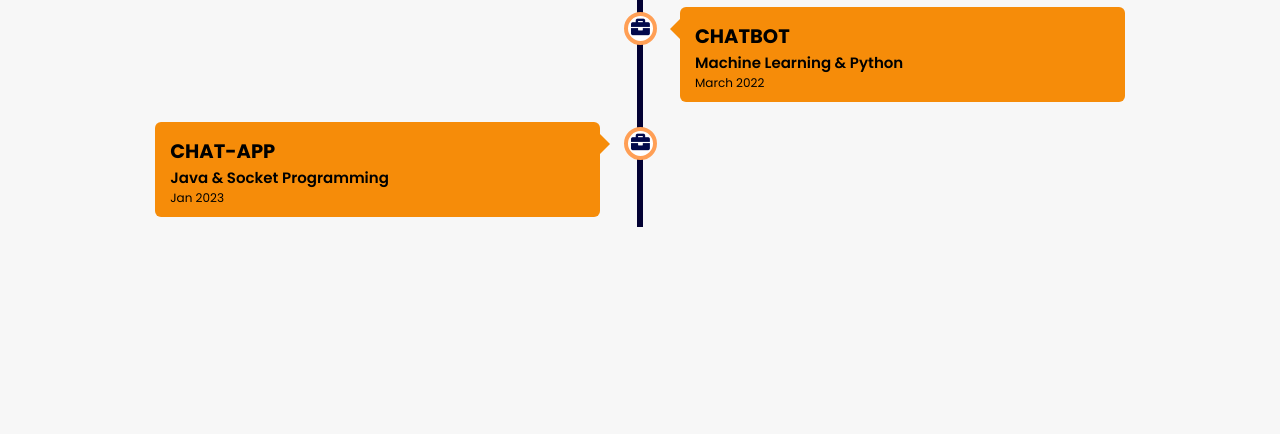
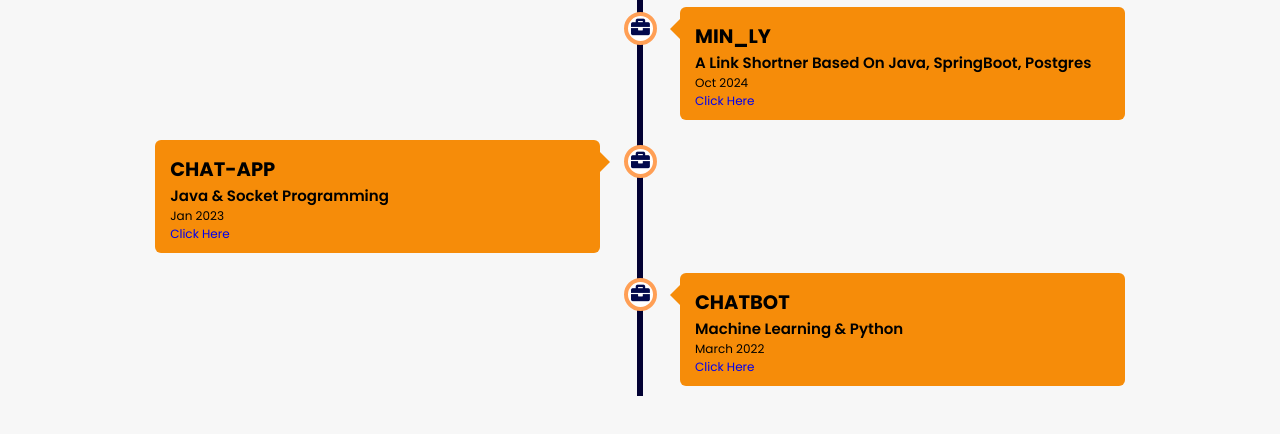
Before and after one commit to Kuwarsaab/Krit_Portfolio, a plain HTML site: page index.html in a window 1280 px wide. Both pictures are taken after a click on the link "Projects". Shown: the part 3257-3691 px from the top of the page. Drawn offline with nearby package versions, Linux system fonts and the light colour scheme; no server answers.

Commit message:
Added Minly

```diff
--- a/index.html
+++ b/index.html
@@ -172,11 +172,12 @@
     <div class="container right">
       <div class="content">
         <div class="tag">
-          <h2>CHATBOT</h2>
+          <h2>MIN_LY</h2>
         </div>
         <div class="desc">
-            <h3>Machine Learning & Python</h3>
-            <p>March 2022</p>
+            <h3>A Link Shortner based on Java, SpringBoot, Postgres</h3>
+            <p>Oct 2024</p>
+            <p><a href="https://github.com/Kuwarsaab/Min-ly">Click Here</a></p>
         </div>
       </div>
     </div>
@@ -189,11 +190,23 @@
         <div class="desc">
             <h3>Java & Socket Programming</h3>
             <p>Jan 2023</p>
+            <p><a href="https://github.com/Kuwarsaab/Chat-App">Click Here</a></p>
         </div>
       </div>
     </div>
 
-
+    <div class="container right">
+      <div class="content">
+        <div class="tag">
+          <h2>CHATBOT</h2>
+        </div>
+        <div class="desc">
+            <h3>Machine Learning & Python</h3>
+            <p>March 2022</p>
+            <p><a href="https://github.com/Kuwarsaab/Chatbot">Click Here</a></p>
+        </div>
+      </div>
+    </div>
 
 
 </div>
```
